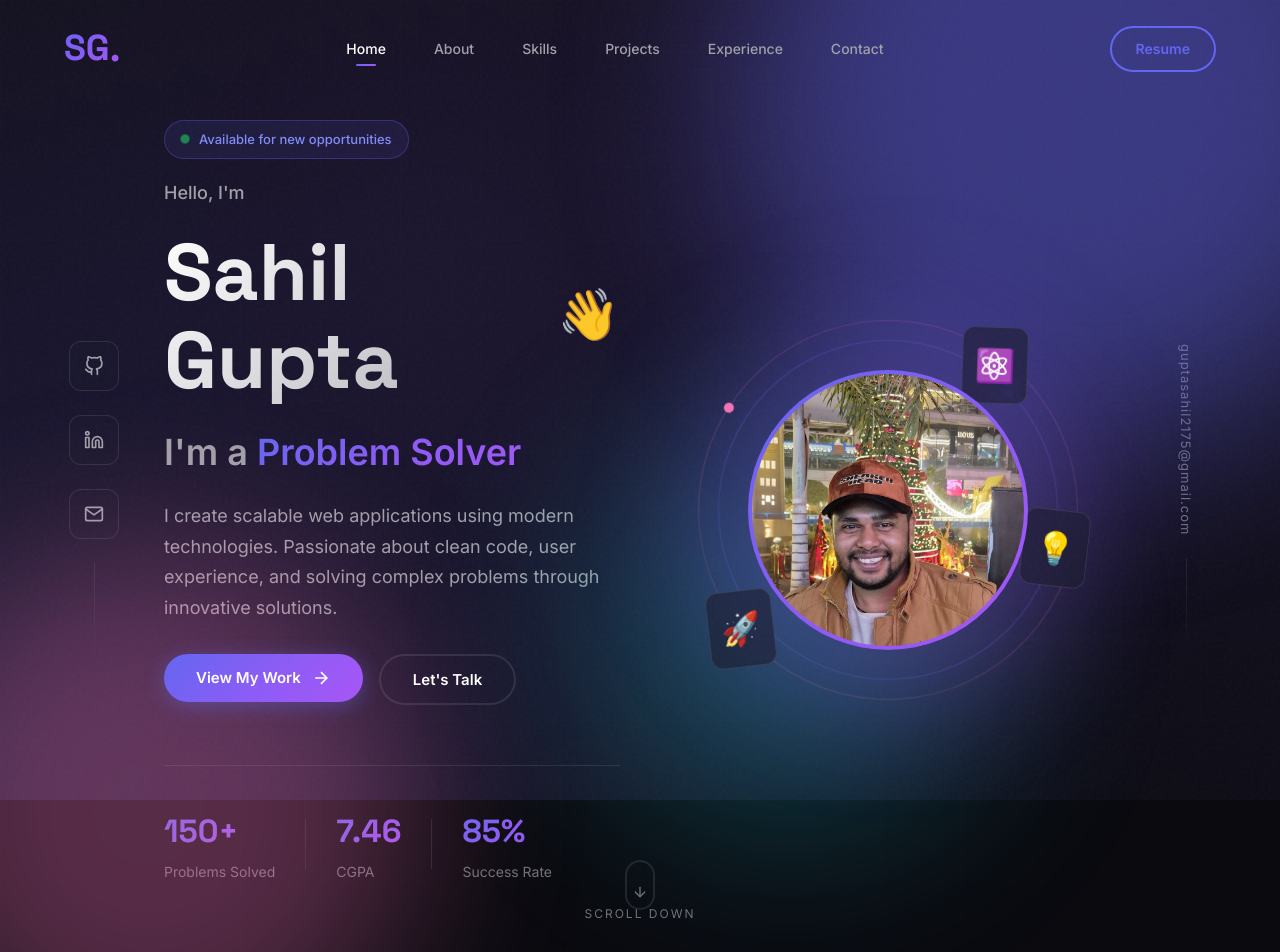
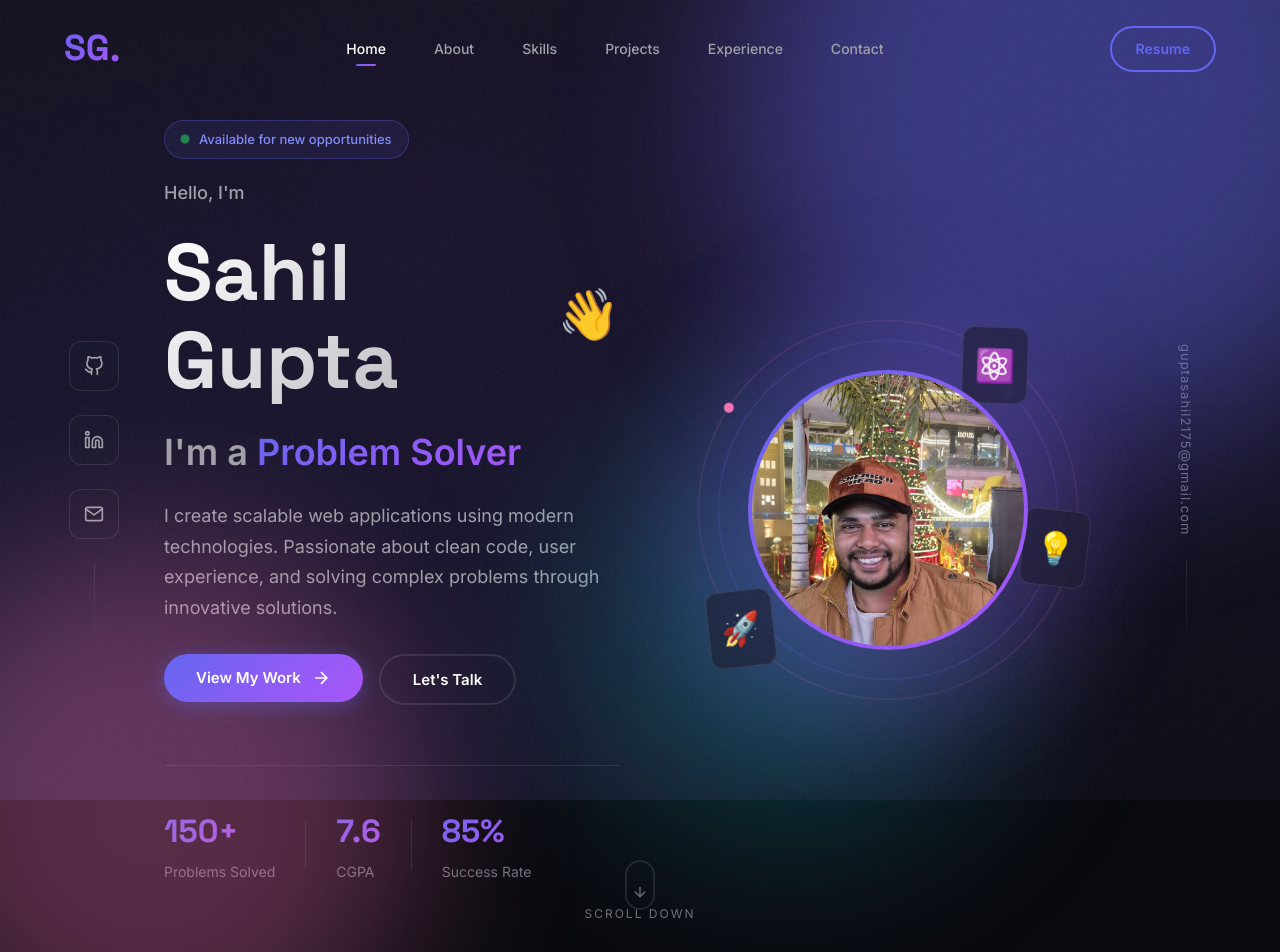
Before and after one commit to Sahilgupta2175/Sahil-Gupta-Portfolio, a React (Create React App) app in the folder client/: page / in a window 1280 px wide. Shown: the top 952 px of the page. Built offline with nearby package versions, Linux system fonts and the light colour scheme; the HTML template or start-up script is replaced by a standard one.

Commit message:
Updates displayed CGPA value to 7.6
Reflects a more accurate or recent CGPA statistic in the user interface to ensure information remains current and correct.

```diff
--- a/client/src/components/Hero/Hero.jsx
+++ b/client/src/components/Hero/Hero.jsx
@@ -186,7 +186,7 @@
               </div>
               <div className="stat-divider" />
               <div className="stat-item">
-                <span className="stat-number">7.46</span>
+                <span className="stat-number">7.6</span>
                 <span className="stat-label">CGPA</span>
               </div>
               <div className="stat-divider" />
```
